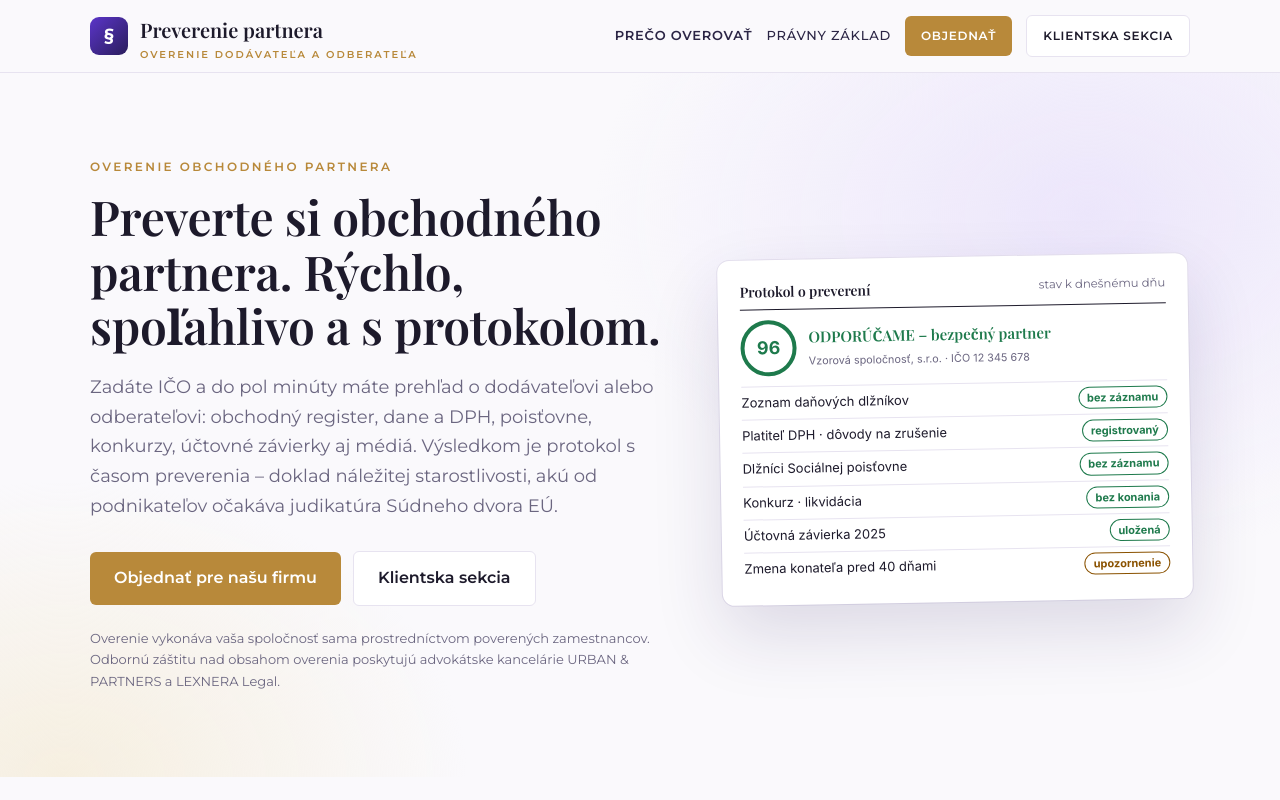
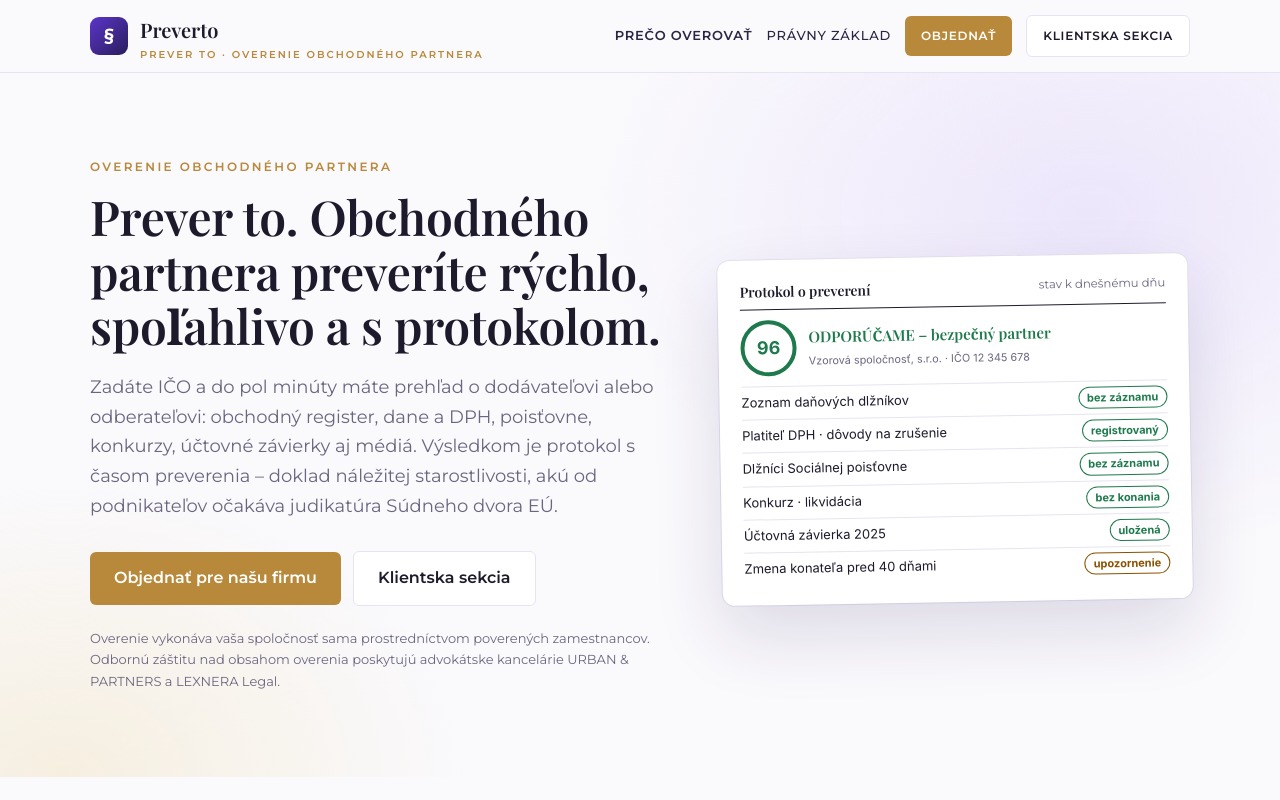
Before and after one commit to anty11/eM, a Next.js app in the folder overenie-ico/: page / in a window 1280 px wide. Shown: the top 800 px of the page. Built offline with nearby package versions, Linux system fonts and the light colour scheme.

Commit message:
Názov produktu Preverto (preverto.sk) na webe, v aplikácii, protokole a dokumentácii

```diff
--- a/overenie-ico/app/app/page.tsx
+++ b/overenie-ico/app/app/page.tsx
@@ -356,7 +356,7 @@
           <>
             <div className="print-only print-head">
               <div className="ph-row">
-                <h1>Protokol o preverení obchodného partnera</h1>
+                <h1>Protokol o preverení obchodného partnera <span className="ph-brand">preverto.sk</span></h1>
                 <div className="ph-co">{p.name || "Neznámy subjekt"} · IČO {p.ico}</div>
               </div>
               <div className="ph-meta">Číslo preverenia {report.scanId} · Stav k {fmtDate(report.scannedAt)}{report.scannedBy ? ` · Preveril ${report.scannedBy}` : ""} · {lawyer ? "rozšírené overenie" : "štandardné overenie"}</div>
--- a/overenie-ico/app/components/Header.tsx
+++ b/overenie-ico/app/components/Header.tsx
@@ -30,7 +30,7 @@
     <header className="top">
       <div className="wrap">
         <a className="brand" href="/app" style={{ textDecoration: "none", color: "inherit" }}>
-          <span className="mark">§</span> Preverenie partnera
+          <span className="mark">§</span> Preverto
         </a>
         {me ? (
           <nav className="nav no-print">
--- a/overenie-ico/app/components/site/SiteShell.tsx
+++ b/overenie-ico/app/components/site/SiteShell.tsx
@@ -1,15 +1,16 @@
 import "../../site.css";
 
-export const PRODUCT = "Preverenie partnera";
+export const PRODUCT = "Preverto";
+export const DOMAIN = "preverto.sk";
 
 /**
  * Prevádzkovateľ produktu – samostatná spoločnosť (nie advokátska kancelária).
  * Názov, IČO a kontakt doplňte po založení / rozhodnutí; zobrazujú sa v päte, na stránke objednávky a v súhlase so spracovaním údajov.
  */
 export const OPERATOR = {
-  name: "Preverenie partnera s.r.o.",
+  name: "Preverto s.r.o.",
   nameNote: "pracovný názov – doplní sa po zápise spoločnosti",
-  email: "info@preveriepartnera.sk",
+  email: "info@preverto.sk",
   phone: "",
   address: "",
 };
@@ -46,7 +47,7 @@
           <span className="mark">§</span>
           <span>
             {PRODUCT}
-            <small>overenie dodávateľa a odberateľa</small>
+            <small>prever to · overenie obchodného partnera</small>
           </span>
         </a>
         <nav className="s-nav">
--- a/overenie-ico/app/globals.css
+++ b/overenie-ico/app/globals.css
@@ -224,6 +224,7 @@
   .print-head { border-bottom: 1.5px solid #000; padding-bottom: 4px; margin-bottom: 6px; }
   .ph-row { display: flex; justify-content: space-between; align-items: baseline; gap: 12px; }
   .print-head h1 { font-family: var(--serif); font-size: 15px; margin: 0; }
+  .ph-brand { font-family: var(--font); font-size: 9px; font-weight: 600; letter-spacing: 0.12em; text-transform: uppercase; color: #444; margin-left: 10px; vertical-align: middle; }
   .ph-co { font-weight: 600; font-size: 11px; text-align: right; }
   .ph-meta { font-size: 8.5px; color: #444; margin-top: 2px; }
 
--- a/overenie-ico/app/layout.tsx
+++ b/overenie-ico/app/layout.tsx
@@ -2,7 +2,7 @@
 import "./globals.css";
 
 export const metadata: Metadata = {
-  title: { default: "Preverenie partnera – overenie dodávateľa a odberateľa podľa IČO", template: "%s · Preverenie partnera" },
+  title: { default: "Preverto – overenie dodávateľa a odberateľa podľa IČO", template: "%s · Preverto" },
   description:
     "Overte si dodávateľa a odberateľa vo verejných registroch SR tak, ako to vyžaduje judikatúra Súdneho dvora EÚ: obchodný register, dane a DPH, poisťovne, konkurzy, závierky, médiá. Protokol s časovou pečiatkou.",
 };
--- a/overenie-ico/app/page.tsx
+++ b/overenie-ico/app/page.tsx
@@ -2,7 +2,7 @@
 import { FIRMS, OPERATOR, PRODUCT, SiteFooter, SiteHeader } from "./components/site/SiteShell";
 
 export const metadata: Metadata = {
-  title: "Preverenie partnera – overenie dodávateľa a odberateľa podľa IČO",
+  title: "Preverto – overenie dodávateľa a odberateľa podľa IČO",
   description:
     "Overenie obchodného partnera vo verejných registroch SR za pol minúty: obchodný register, dane a DPH, poisťovne, konkurzy, závierky, médiá. Protokol o preverení ako doklad náležitej starostlivosti. S odbornou záštitou advokátskych kancelárií URBAN & PARTNERS a LEXNERA Legal.",
   alternates: { canonical: "/" },
@@ -34,7 +34,7 @@
         <div className="s-wrap">
           <div>
             <span className="s-eyebrow">Overenie obchodného partnera</span>
-            <h1>Preverte si obchodného partnera. Rýchlo, spoľahlivo a s protokolom.</h1>
+            <h1>Prever to. Obchodného partnera preveríte rýchlo, spoľahlivo a s protokolom.</h1>
             <p className="s-lead">
               Zadáte IČO a do pol minúty máte prehľad o dodávateľovi alebo odberateľovi: obchodný register, dane a DPH, poisťovne, konkurzy,
               účtovné závierky aj médiá. Výsledkom je protokol s časom preverenia – doklad náležitej starostlivosti, akú od podnikateľov
@@ -169,7 +169,7 @@
           <div className="s-operator">
             <div className="mark">§</div>
             <div>
-              <h3>{PRODUCT} prevádzkuje {OPERATOR.name}</h3>
+              <h3>Prevádzkovateľom je {OPERATOR.name}</h3>
               <p>
                 Samostatná spoločnosť, ktorá vyvíja a prevádzkuje aplikáciu, uzatvára zmluvy s klientmi a poskytuje podporu. Nie je advokátskou kanceláriou
                 a neposkytuje právne služby; pri rizikovom náleze alebo významnom obchode odporúča konzultáciu s advokátom alebo daňovým poradcom.
--- a/overenie-ico/lib/scan.ts
+++ b/overenie-ico/lib/scan.ts
@@ -12,7 +12,7 @@
 import type { CheckResult, CompanyProfile, Ctx, ScanReport } from "./types";
 import { META } from "./sources/meta";
 
-export const APP_VERSION = "1.3.2";
+export const APP_VERSION = "1.3.3";
 
 /** Celkový časový limit preverenia – čo nestihne, označí sa ako „zdroj neodpovedal“ (dá sa doplniť cez AI / znova). */
 const DEADLINE_MS = 25000;
```
Also changed, not shown: 4 other files (tests, documents, lock files or other folders).
